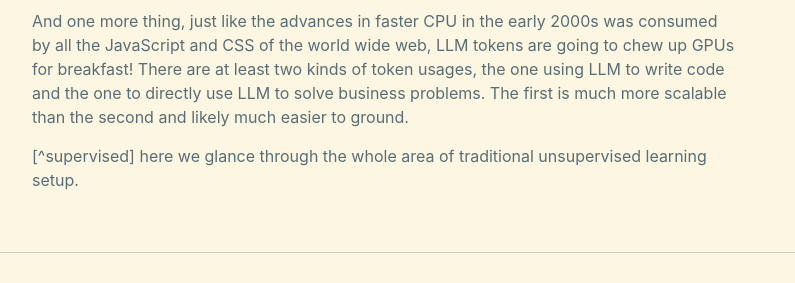
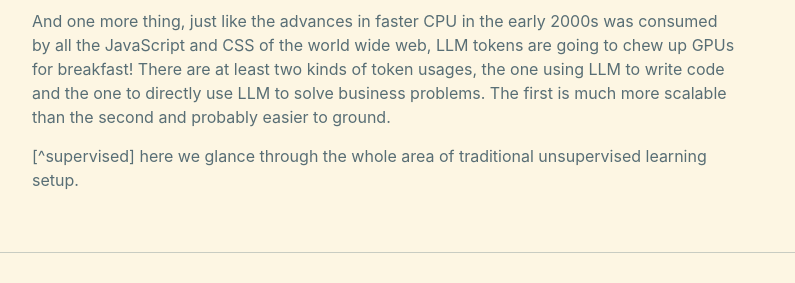
Before and after one commit to xianxu/xianxu.github.io, a Jekyll site: the page built from _posts/2026-02-17-ai-as-new-abstraction.markdown, in a window 1280 px wide and 900 px high, scrolled down 1581 px. Shown: the part 512-795 px from the top of the window, without its empty margins (238-1033 px from the left). Built offline with Jekyll 4.4.1, drawn with Linux system fonts in a browser that asks for light colours; comment, search, counter and statistics services are not loaded.

Commit message:
Sync latest _posts from remote land

```diff
--- a/_posts/2026-02-17-ai-as-new-abstraction.markdown
+++ b/_posts/2026-02-17-ai-as-new-abstraction.markdown
@@ -24,6 +24,6 @@ The second category covers much of today’s white-collar work. Within this cate
 
 What are the implications for today’s SaaS companies? They can apply the above framing and start investing in AI to mitigate the risk of disruption. Incumbents still retain the advantage of deep domain understanding, but if a domain is profitable enough, a competitor will eventually emerge that approaches the problem very differently in an AI-first fashion. The relevant question is not whether to adopt AI, but whether any durable moat remains once development costs collapse and profitable domains inevitably attract AI-first competitors.
 
-And one more thing, just like the advances in faster CPU in the early 2000s was consumed by all the JavaScript and CSS of the world wide web, LLM tokens are going to chew up GPUs for breakfast! There are at least two kinds of token usages, the one using LLM to write code and the one to directly use LLM to solve business problems. The first is much more scalable than the second and likely much easier to ground.
+And one more thing, just like the advances in faster CPU in the early 2000s was consumed by all the JavaScript and CSS of the world wide web, LLM tokens are going to chew up GPUs for breakfast! There are at least two kinds of token usages, the one using LLM to write code and the one to directly use LLM to solve business problems. The first is much more scalable than the second and probably easier to ground.
 
 [^supervised] here we glance through the whole area of traditional unsupervised learning setup.
```
